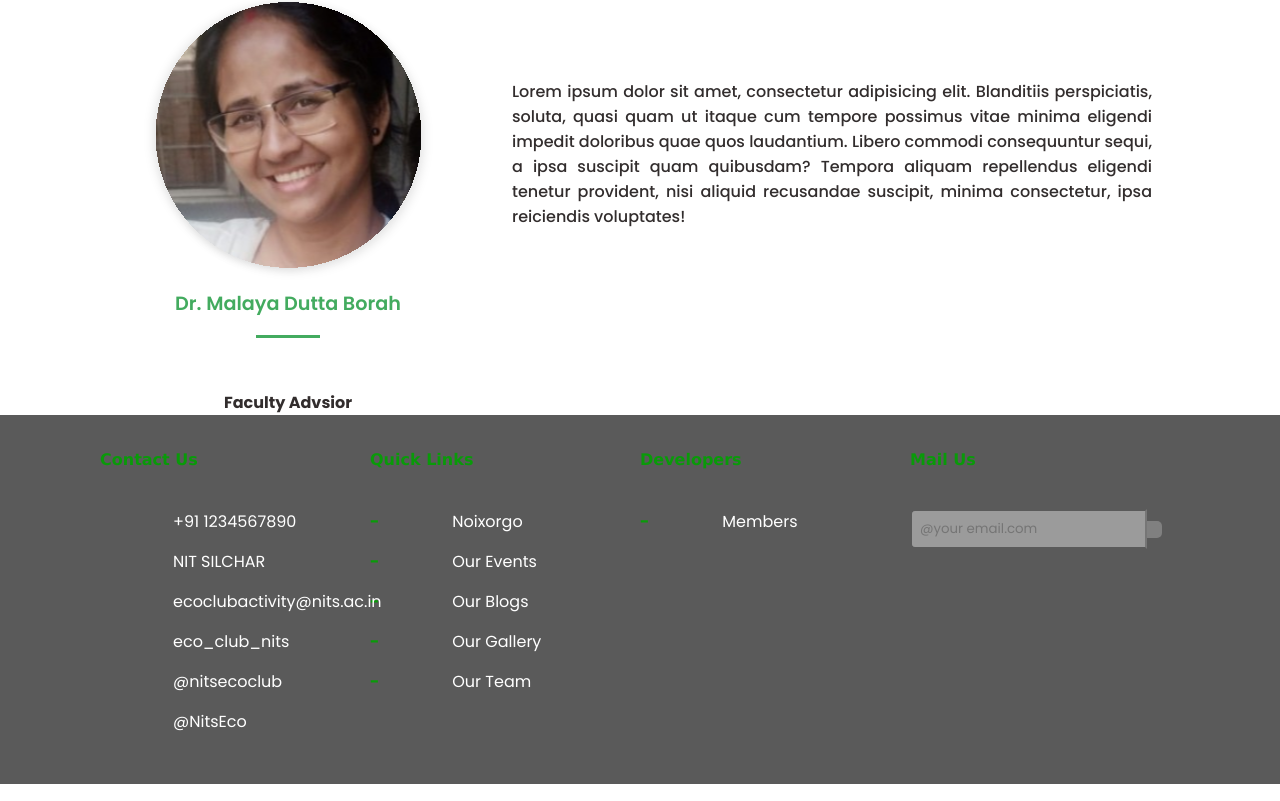
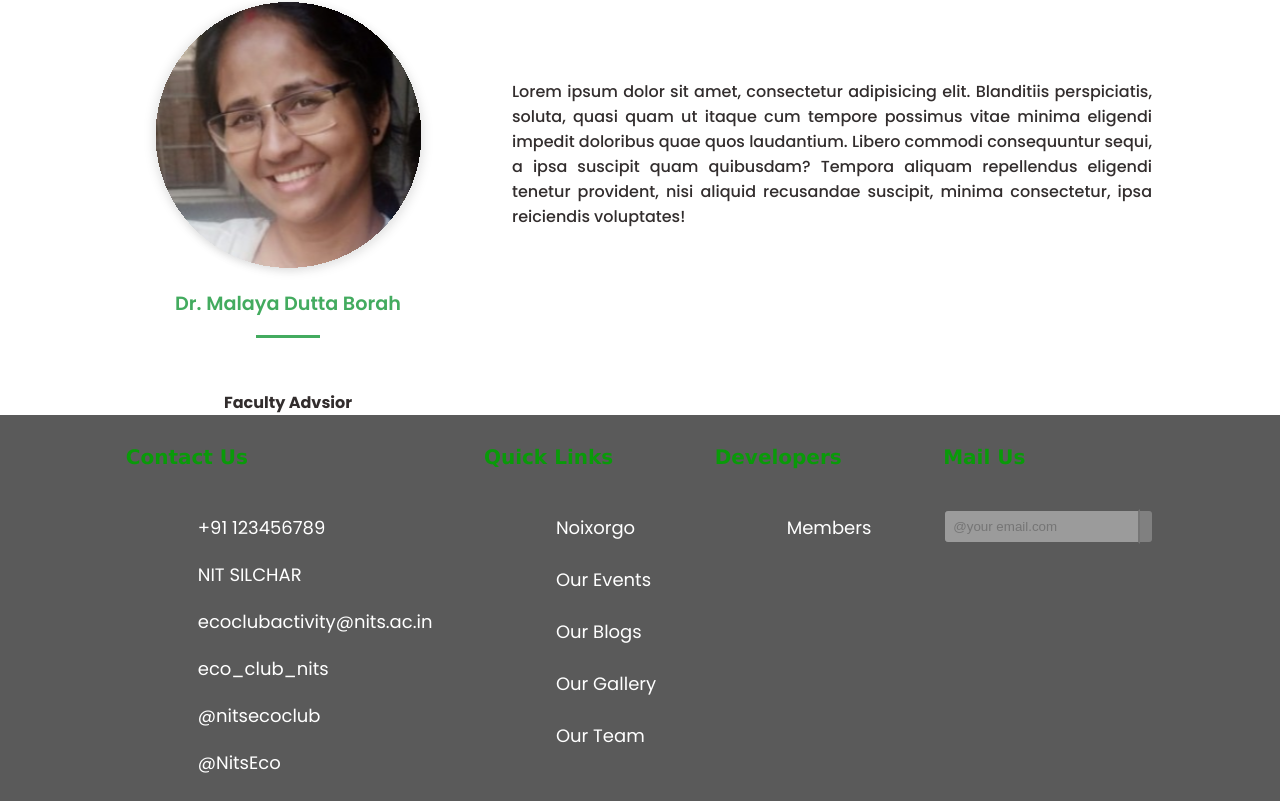
Before and after one commit to parthaxntn/Eco-club-website, a React (Create React App) app: page /team in a window 1280 px wide. Shown: the part 1854-2655 px from the top of the page. Built offline with nearby package versions, Linux system fonts and the light colour scheme.

Commit message:
changes to footer

```diff
--- a/src/components/Footer/Footer.css
+++ b/src/components/Footer/Footer.css
@@ -1,74 +1,106 @@
 *{
+    box-sizing: border-box;
+    padding: 0;
     margin: 0;
-    padding: 0;
-    box-sizing: border-box;
-    font-family: 'Poppins', sans-serif;
 }
-.footer_containeer{
-    box-sizing: border-box;
+
+/*CSS for main_containeer*/
+
+.main_containeer{
+    display: flex;
     background-color: #5A5A5A;
-    display: flex;
-    padding-left: 100px;
-    padding-top: 10px;
-    padding-bottom: 10px;
-    padding-right: 100px;
-    /* font-size: 23px; */
+    padding:10px 75px;
+    justify-content: space-around;
 
 }
-footer p{
+.contact_us p{
     color: rgba(5, 158, 5, 0.949);
+    font-size: 20px;
     font-weight: bolder;
     font-family: 'Lucida Sans', 'Lucida Sans Regular', 'Lucida Grande', 'Lucida Sans Unicode', Geneva, Verdana, sans-serif;
     padding-bottom: 40px;
-    text-align: left;
-}
-.footer_box{
-    color: rgba(5, 158, 5, 0.949);
-    /*font-size:bold;
-    font-family: 'Lucida Sans', 'Lucida Sans Regular', 'Lucida Grande', 'Lucida Sans Unicode', Geneva, Verdana, sans-serif;*/
-    display: flex;
-    flex-direction: column;
-    width: 25%;
+    padding-top: 20px;
 
 }
-.footer_box{
-    padding-top: 25px;
-    padding-bottom: 25px;
+.box1{
+    padding: 5px;
+    margin-bottom: 10px;
+    text-decoration: none;
 }
-.footer_box_1 i{
-    margin-right: 18px;
+.box1 i{
+    margin-right: 12px;
     color: rgba(5, 158, 5, 0.949);
 }
-.footer_box_1{
-    padding-bottom: 15px;
+.box1 a{
+    text-decoration: none;
+    color: white;
+    font-size: 18px;
 }
-.footer_box_1 a{
-    color: white;
-    /* font-family:Arial, Helvetica, sans-serif ; */
-    font-style: normal;
-    text-decoration: none;
+
+
+.quick_links p{
+    color: rgba(5, 158, 5, 0.949);
+    font-size: 20px;
+    font-weight: bolder;
+    font-family: 'Lucida Sans', 'Lucida Sans Regular', 'Lucida Grande', 'Lucida Sans Unicode', Geneva, Verdana, sans-serif;
+    padding-bottom: 40px;
+    padding-top: 20px;
 
 }
-.footer_box li{
-    padding-bottom: 15px;
+
+.box2{
+    padding: 5px;
+    margin-bottom: 15px;
+    text-decoration: none;
 }
-.footer_box li a{
+.box2 i{
+    margin-right: 12px;
+    color: rgba(5, 158, 5, 0.949);
+}
+.box2 a{
+    text-decoration: none;
     color: white;
-    text-decoration: none;
+    font-size: 18px;
+}
+
+
+.developers p{
+    color: rgba(5, 158, 5, 0.949);
+    font-size: 20px;
+    font-weight: bolder;
+    font-family: 'Lucida Sans', 'Lucida Sans Regular', 'Lucida Grande', 'Lucida Sans Unicode', Geneva, Verdana, sans-serif;
+    padding-bottom: 40px;
+    padding-top: 20px;
 
 }
-span{
+
+.box3{
+    padding: 5px;
+    margin-bottom: 15px;
+    text-decoration: none;
+}
+.box3 i{
+    margin-right: 12px;
+    color: rgba(5, 158, 5, 0.949);
+}
+.box3 a{
+    text-decoration: none;
+    color: white;
+    font-size: 18px;
+}
+
+
+
+.mail_us p{
+    color: rgba(5, 158, 5, 0.949);
+    font-size: 20px;
     font-weight: bolder;
-    padding-right: 18px;
+    font-family: 'Lucida Sans', 'Lucida Sans Regular', 'Lucida Grande', 'Lucida Sans Unicode', Geneva, Verdana, sans-serif;
+    padding-bottom: 40px;
+    padding-top: 20px;
 }
-.footer_box ul li{
-    list-style: none;
-}
-a:hover{
-    color: none;
-    cursor: pointer;
-}
-input[type=email]{
+
+input[type=mailid]{
     background-color: rgba(255, 255, 255, 0.397);
     color: white;
     border-left: 2px solid #5A5A5A;
@@ -82,23 +114,49 @@ input[type=email]{
     outline: none;
     /*background-color: rgba(128, 128, 128, 0.797);*/
   }
-#mail{
+  /* .box4{
       display: flex;
       flex-direction: row;
       align-items: center;
+  } */
+  .box4 form{
+    display: flex;
+    flex-direction: row;
   }
-#mail i{
+   .box4 i{
       background-color: grey;
+      right: 0;
       color: #ffffff;
-    padding: 6.5px;
-    border-right: 2px solid grey;
-    border-top: 2px solid grey;
-    border-bottom: 2px solid grey;
+      padding: 6px;
+      border-right: 2px solid #5A5A5A;
+      border-top: 2px solid #5A5A5A;
+      border-bottom: 2px solid #5A5A5A;
       border-top-right-radius: 5px;
       border-bottom-right-radius: 5px;
 
   }
+  form i:hover{
+    color:rgb(47, 46, 46);
+    cursor: pointer;
+  }
 
-/* .box ul li::marker{
-    width: 50px;
-} */
+
+  @media screen and (max-width: 410px){
+    .main_containeer{
+         flex-direction: column;
+         /* width:100%; */
+    }
+    .contact_us,
+    .quick_links,
+    .developers,
+    .mail_us{
+        text-align: center;
+    }
+
+}
+@media screen and (min-width:410px) and (max-width:1080px){
+    .main_containeer{
+        flex-direction: column;
+
+    }
+}
--- a/src/components/Footer/Footer.jsx
+++ b/src/components/Footer/Footer.jsx
@@ -4,53 +4,71 @@ import './Footer.css'
 const Footer = () => {
     return (
         <footer>
-            <div class="footer_containeer">
-                <div class="footer_box"><p>Contact Us</p>
-                    <div class="footer_box_1">
+            <div class="main_containeer">
+            <div class="contact_us">
+                <p>Contact Us</p>
+                <div class="box1">
                     <i class="fa-solid fa-phone"></i>
-                        <a href="tel:123-456-7890" target="_blank">+91 1234567890</a>
+                    <a href="tel:+91 123456789">+91 123456789</a>
                 </div>
-                    <div class="footer_box_1">
+                <div class="box1">
                     <i class="fa-solid fa-location-dot"></i>
                     <a href="https://www.google.com/maps/place/National+Institute+Of+Technology,+Silchar/@24.7577144,92.7901042,17z/data=!3m1!4b1!4m5!3m4!1s0x374e49dcb63bae9b:0x81efa836714a289b!8m2!3d24.7577144!4d92.7922929" target="_blank">NIT SILCHAR</a>
                 </div>
-                    <div class="footer_box_1">
-                        <i class="fa-regular fa-envelope"></i>
+                <div class="box1">
+                    <i class="fa-solid fa-envelope"></i>
                     <a href="mailto: ecoclubactivity@nits.ac.in" target="blank">ecoclubactivity@nits.ac.in</a>
                 </div>
-                    <div class="footer_box_1">
+                <div class="box1">
                     <i class="fa-brands fa-instagram"></i>
                     <a href="https://www.instagram.com/eco_club_nits/" target="blank">eco_club_nits</a>
                 </div>
-                    <div class="footer_box_1">
+                <div class="box1">
                     <i class="fa-brands fa-facebook"></i>
                     <a href="https://l.instagram.com/?u=https%3A%2F%2Fm.facebook.com%2Fnitsecoclub%2F%3Ftsid%3D0.7935080479496242%26source%3Dresult&e=ATP7jhg69HRisUR1Cv9UkrgE14602QuQBSYfivVTCdVj7Sg0bUUJuJAGhLgxOqhLhkexllnJJsnX4qKnBHr7Qw&s=1" target="_blank">@nitsecoclub</a>
                 </div>
-                    <div class="footer_box_1">
+                <div class="box1">
                     <i class="fa-brands fa-twitter"></i>
                     <a href="https://twitter.com/NitsEco" target="_blank">@NitsEco</a>
                 </div>
             </div>
-                <div class="footer_box"><p>Quick Links</p>
-                    <ul>
-                        <li><span>-</span><a href="#">Noixorgo</a></li>
-                        <li><span>-</span><a href="#">Our Events</a></li>
-                        <li><span>-</span><a href="#">Our Blogs</a></li>
-                        <li><span>-</span><a href="#">Our Gallery</a></li>
-                        <li><span>-</span><a href="#">Our Team</a></li>
-                    </ul>
+            <div class="quick_links">
+                <p>Quick Links</p>
+                <div class="box2">
+                    <i class="fa-solid fa-minus"></i>
+                    <a href="#">Noixorgo</a>
                 </div>
-                <div class="footer_box"><p>Developers</p>
-                    <ul>
-                        <li><span>-</span><a href="#">Members</a></li>
-                    </ul>
+                <div class="box2">
+                    <i class="fa-solid fa-minus"></i>
+                    <a href="#">Our Events</a>
                 </div>
-                <div class="footer_box"><p>Mail Us</p>
-                    <div class="footer_box_1" id="mail">
+                <div class="box2">
+                    <i class="fa-solid fa-minus"></i>
+                    <a href="#">Our Blogs</a>
+                </div>
+                <div class="box2">
+                    <i class="fa-solid fa-minus"></i>
+                    <a href="#">Our Gallery</a>
+                </div>
+                <div class="box2">
+                    <i class="fa-solid fa-minus"></i>
+                    <a href="#"> Our Team</a>
+                </div>
+            </div>
+            <div class="developers">
+                <p>Developers</p>
+                <div class="box3">
+                    <i class="fa-solid fa-minus"></i>
+                    <a href="#">Members</a>
+                </div>
+            </div>
+            <div class="mail_us">
+                <p>Mail Us</p>
+                <div class="box4">
                     <form action="">
-                            <input type="email" name="email" id="email" required placeholder="@your email.com" />
+                        <input type="mailid" name="mailid" id="mailid" required placeholder="@your email.com"/>
+                        <i class="fa-solid fa-paper-plane"></i>
                     </form>
-                        <i class="fa-solid fa-paper-plane"></i>
                 </div>
             </div>
         </div>
```
Lines whose indentation alone changed are shown as unchanged.
